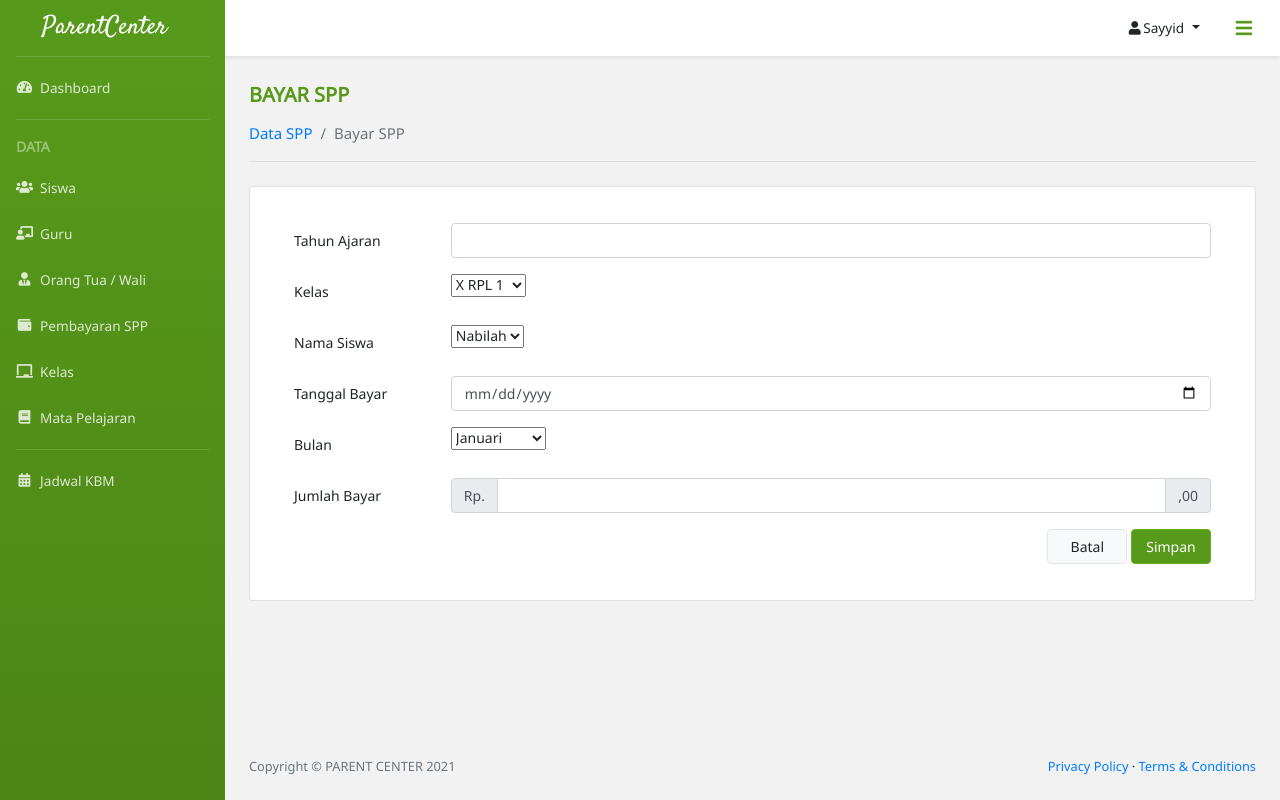
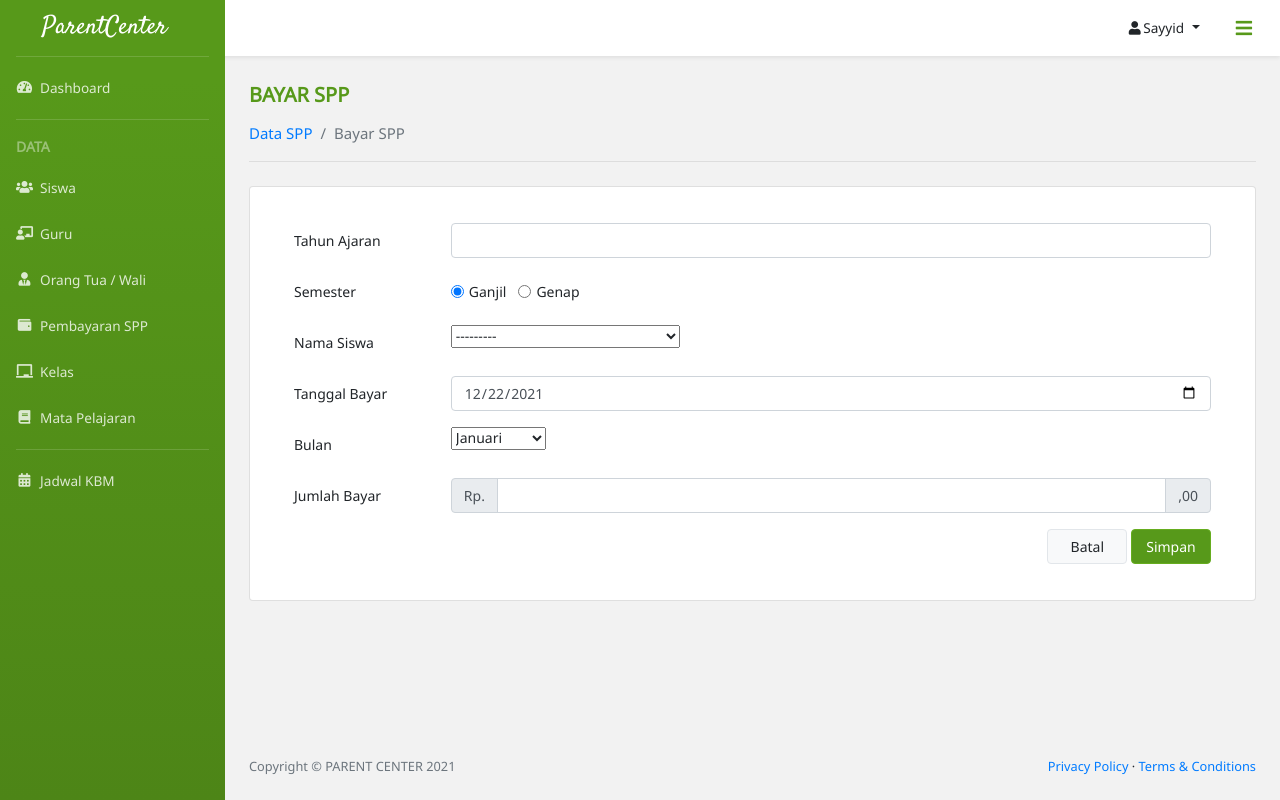
Before and after one commit to sayyidinside/parent-center, a Django app: page /tambah_spp/ in a window 1280 px wide. Run offline with Django 3.2, Linux system fonts and the light colour scheme; a user stored in the database is signed in; data comes from the database, SQL or seed files in the repository; both versions use the stored data as it was after the commit; some libraries are stand-ins or nearby versions.

Commit message:
Adding create spp feature

```diff
--- a/parent_center_app/forms.py
+++ b/parent_center_app/forms.py
@@ -1,6 +1,5 @@
 from django import forms
-from .models import Siswa, Guru, OrangTua, Jadwal, Mapel
-# , PembayaranSPP
+from .models import Siswa, Guru, OrangTua, Jadwal, Mapel, PembayaranSPP
 from django.contrib.auth.models import User
 from django.contrib.auth.forms import UserCreationForm
 
@@ -215,3 +214,41 @@ class MapelForm(forms.ModelForm):
                 'required': True
             })
         }
+
+
+class SppForm(forms.ModelForm):
+
+    class Meta:
+        model = PembayaranSPP
+        fields = ['id_siswa', 'tgl_bayar', 'bulan_ke', 'jumlah', 'thn_ajar', 'semester']
+        widgets = {
+            'id_siswa': forms.Select(attrs={
+                'class': 'select2select',
+                'name': 'id_siswa',
+                'id': 'id_siswa',
+                'required': True
+            }),
+            'tgl_bayar': forms.DateInput(attrs={
+                'type': 'date',
+                'class': 'form-control',
+                'id': 'tgl_bayar',
+                'name': 'tgl_bayar',
+                'required': True
+            }),
+            'jumlah': forms.NumberInput(attrs={
+                'class': 'form-control',
+                'name': 'jumlah',
+                'id': 'jumlah',
+                'required': True
+            }),
+            'thn_ajar': forms.TextInput(attrs={
+                'class': 'form-control',
+                'id': 'tahun_ajar',
+                'name': 'thn_ajar',
+                'required': True
+            }),
+            'semester': forms.RadioSelect(attrs={
+                'class': 'form-check-input',
+                'required': True
+            })
+        }
--- a/parent_center_app/models.py
+++ b/parent_center_app/models.py
@@ -4,6 +4,7 @@ from django.db.models.deletion import CASCADE
 from .utils import custom_jadwal, custom_user, custom_absen, custom_adm, custom_guru
 from .utils import custom_kelas, custom_mapel, custom_siswa, custom_spp, custom_tugas
 from django.contrib.auth.models import User
+from django.core.validators import MinValueValidator, MaxValueValidator
 
 
 # Create your models here.
@@ -255,10 +256,18 @@ class PembayaranSPP(models.Model):
                                      editable=False)
     id_siswa = models.ForeignKey(Siswa, on_delete=CASCADE)
     tgl_bayar = models.DateField(default=date.today)
-    bulan_ke = models.SmallIntegerField()
-    jumlah = models.IntegerField()
-    thn_ajar = models.IntegerField()
-    semester = models.IntegerField()
+    bulan_ke = models.PositiveSmallIntegerField(validators=[MaxValueValidator(12),
+                                                            MinValueValidator(1)])
+    jumlah = models.PositiveBigIntegerField()
+    thn_ajar = models.CharField(max_length=5)
+
+    class Semesteran(models.TextChoices):
+        ganjil = '1', 'Ganjil',
+        genap = '2', 'Genap'
+
+    semester = models.CharField(max_length=10,
+                                choices=Semesteran.choices,
+                                default= Semesteran.ganjil)
 
     def __str__(self):
         return f'''{self.id_siswa.nama} |
--- a/parent_center_app/templates/parent_center_app/tambah_spp.html
+++ b/parent_center_app/templates/parent_center_app/tambah_spp.html
@@ -25,39 +25,32 @@
                     <div class="form-group row mt-3 d-flex">
                         <label for="tahun_ajar" class="col-sm-4 col-md-3 col-lg-2 col-form-label">Tahun Ajaran</label>
                         <div class="col-sm-8 col-md-9 col-lg-10 align-self-center">
-                            <input type="text" class="form-control" id="tahun_ajar" name="thn_ajar" required>
+                            {{ form.thn_ajar }}
                         </div>
                     </div>
-                    <div class="form-group row">
-                        <label for="id_kelas" class="col-sm-4 col-md-3 col-lg-2 col-form-label">Kelas</label>
-                        <div class="col-sm-8 col-md-9 col-lg-10">
-                            <select class="select2select" name="id_kelas" id="id_kelas">
-                                <option value="">X RPL 1</option>
-                                <option value="">X RPL 2</option>
-                                <option value="">X RPL 3</option>
-                                <option value="">XI RPL 1</option>
-                                <option value="">XI RPL 2</option>
-                                <option value="">XI RPL 3</option>
-                            </select>
+                    <div class="form-group row form-jk">
+                        <label class="col-sm-4 col-md-3 col-lg-2 col-form-label">Semester</label>
+                        <div class="col-sm-8 col-md-9 col-lg-10 d-flex">
+                            {% for radio in form.semester %}
+                            <div class="form-check form-check-inline align-self-center">
+                                {{ radio.tag }}
+                                <label class="form-check-label" for="{{ radio.id_for_label }}">
+                                    {{ radio.choice_label }}
+                                </label>
+                            </div>
+                            {% endfor %}
                         </div>
                     </div>
                     <div class="form-group row">
                         <label for="id_siswa" class="col-sm-4 col-md-3 col-lg-2 col-form-label">Nama Siswa</label>
                         <div class="col-sm-8 col-md-9 col-lg-10">
-                            <select class="select2select" name="id_siswa" id="id_siswa">
-                                <option value="">Nabilah</option>
-                                <option value="">Asadin</option>
-                                <option value="">Shiro</option>
-                                <option value="">Mimi</option>
-                                <option value="">Momo</option>
-                                <option value="">Udin</option>
-                            </select>
+                            {{ form.id_siswa }}
                         </div>
                     </div>
                     <div class="form-group row d-flex">
                         <label for="tgl_bayar" class="col-sm-4 col-md-3 col-lg-2 col-form-label">Tanggal Bayar</label>
                         <div class="col-sm-8 col-md-9 col-lg-10 align-self-center">
-                            <input type="date" class="form-control" id="tgl_bayar" name="tgl_bayar" required>
+                            {{ form.tgl_bayar }}
                         </div>
                     </div>
                     <div class="form-group row">
@@ -86,7 +79,7 @@
                                 <div class="input-group-prepend">
                                     <span class="input-group-text">Rp.</span>
                                 </div>
-                                <input type="text" class="form-control" name="jumlah" id="jumlah">
+                                {{ form.jumlah }}
                                 <div class="input-group-append">
                                     <span class="input-group-text">,00</span>
                                 </div>
--- a/parent_center_app/views.py
+++ b/parent_center_app/views.py
@@ -2,10 +2,10 @@ from django.shortcuts import get_object_or_404, render, redirect
 from django.contrib import messages
 from django.contrib.auth import authenticate, login, logout
 from django.contrib.auth.decorators import login_required
-from .models import Guru, Jadwal, Kelas, Mapel, OrangTua, Siswa, ExtendUser
+from .models import Guru, Jadwal, Kelas, Mapel, OrangTua, Siswa, ExtendUser, PembayaranSPP
 from django.contrib.auth.models import User
 from django.utils import timezone
-from .forms import SiswaForm, RegisterForm, GuruForm, OrangTuaForm
+from .forms import SiswaForm, RegisterForm, GuruForm, OrangTuaForm, SppForm
 from .forms import JadwalForm, MapelForm
 
 
@@ -361,9 +361,20 @@ def bayarSpp(request):
     if level_permission(request, ['Admin']) is False:
         return redirect(level_login(request))
     else:
+        if request.method == 'POST':
+            form = SppForm(request.POST)
+            if form.is_valid():
+                form.save()
+                return redirect('data spp')
+        else:
+            form = SppForm()
+            context = {
+                'title': 'Bayar SPP',
+                'form': form
+            }
         return render(request,
                       'parent_center_app/tambah_spp.html',
-                      {'title': 'Bayar SPP'})
+                      context)
 
 
 @login_required(login_url='login')
@@ -371,9 +382,14 @@ def dataSpp(request):
     if level_permission(request, ['Admin']) is False:
         return redirect(level_login(request))
     else:
+        form = PembayaranSPP.objects.all().order_by('tgl_bayar')
+        context = {
+            'title': 'Data SPP',
+            'form': form
+        }
         return render(request,
                       'parent_center_app/data_spp.html',
-                      {'title': 'Data SPP X RPL 1'})
+                      context)
 
 
 @login_required(login_url='login')
```
Also changed, not shown: parent_center_app/templates/parent_center_app/data_spp.html (+14 -19 lines), db.sqlite3, parent_center_app/migrations/0024_auto_20211220_1635.py (added).
